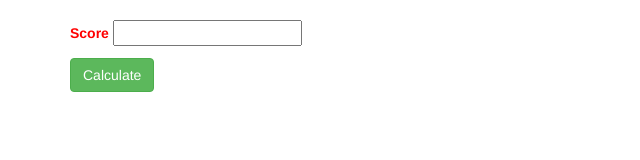
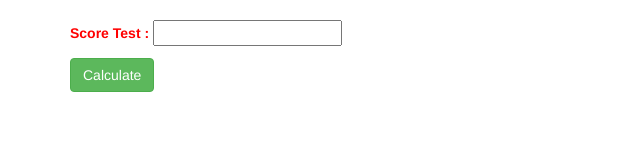
Before and after one commit to soulski/ci-helloword, a website: page views/index.html in a window 1280 px wide. Shown: the whole page, without its empty margins (0-640 px from the left). Drawn offline with Linux system fonts and the light colour scheme; files that its build step writes are made by us from their sources; files whose address does not match are found by name.

Commit message:
chage label of index

```diff
--- a/views/index.html
+++ b/views/index.html
@@ -12,7 +12,7 @@
 	<body>
 		<div class="container">
 			<div class="top">
-				<label>Score</label>
+				<label>Score Test : </label>
 				<input class="score-text" type="text" />
 			</div>
 			<div class="bottom">
```
